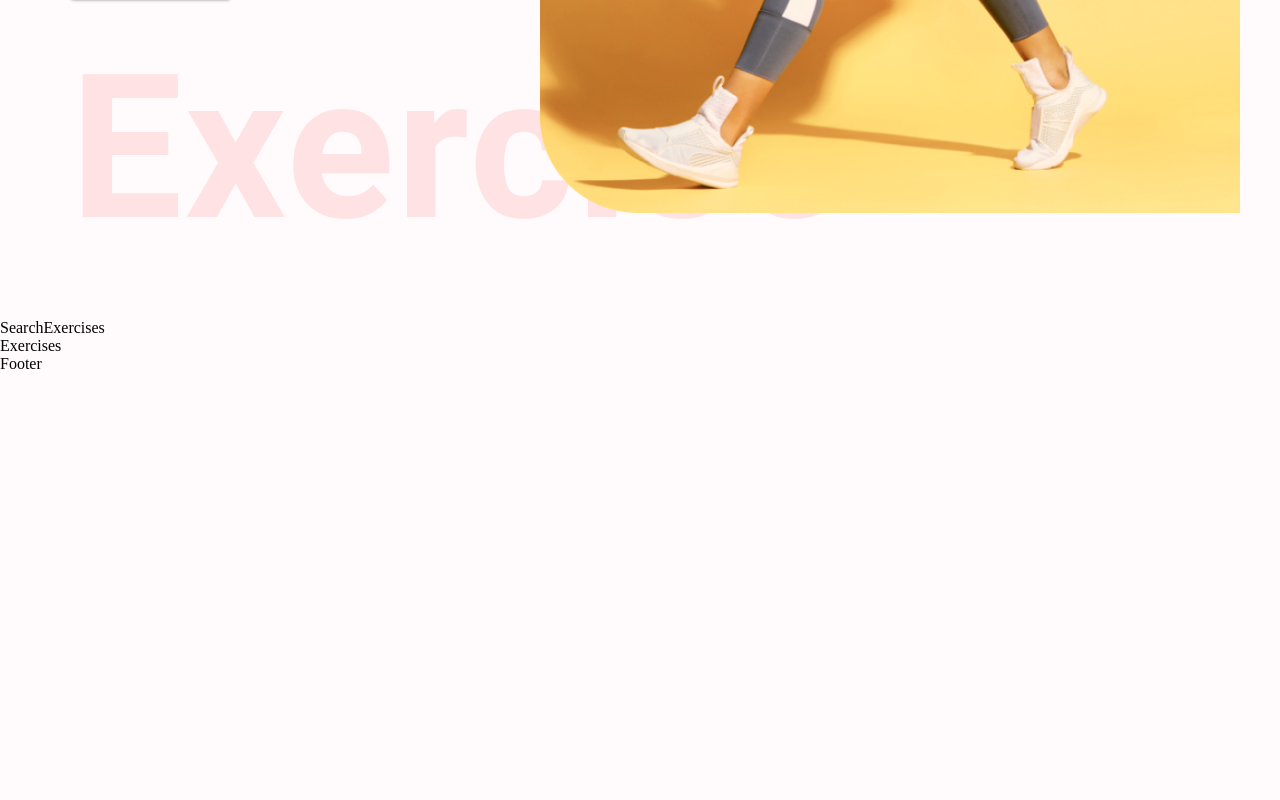
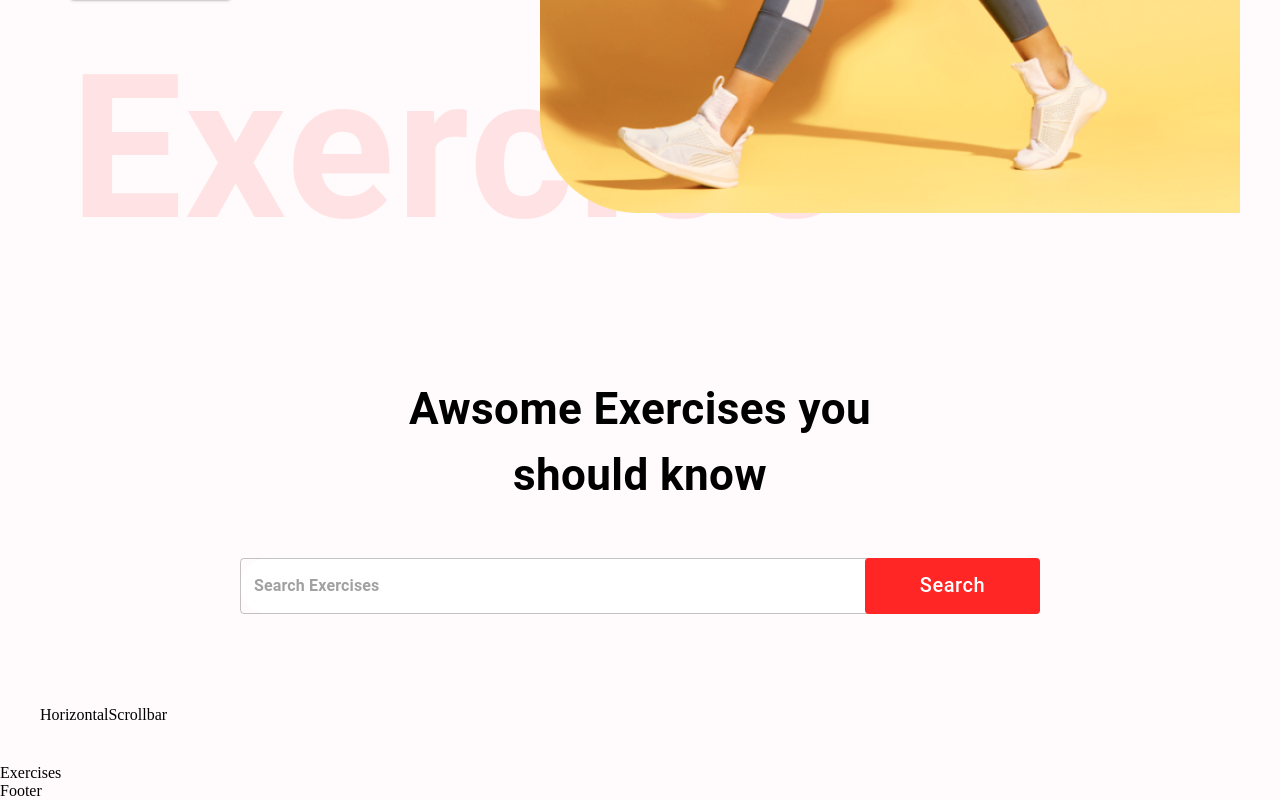
Before and after one commit to Jayrom6525/Gym, a React (Create React App) app: page / in a window 1280 px wide. Shown: the part 653-1453 px from the top of the page. Before the commit the page ends 1026 px from the top, so only its background shows below. Built offline with nearby package versions, Linux system fonts and the light colour scheme; no server answers.

Commit message:
searchExercises, fetchdata and API created

```diff
--- /dev/null
+++ b/src/components/HorizontalScrollbar.js
@@ -0,0 +1,11 @@
+import React from 'react'
+
+const HorizontalScrollbar = () => {
+  return (
+    <div>
+      HorizontalScrollbar
+    </div>
+  )
+}
+
+export default HorizontalScrollbar
--- a/src/components/SearchExercises.js
+++ b/src/components/SearchExercises.js
@@ -1,10 +1,89 @@
-import React from 'react'
+import React, { useEffect, useState } from 'react';
+import { Box, Button, Stack, TextField, Typography } from '@mui/material';
+import { exerciseOptions, fetchData } from '../utils/fetchData'
+import HorizontalScrollbar from './HorizontalScrollbar';
 
 const SearchExercises = () => {
+  const [search, setSearch] = useState('')
+  const [exercises, setExercises] = useState([]);
+  const [bodyParts, setBodyParts] = useState([]);
+
+  useEffect(() => {
+    const fetchExercisesData = async () => {
+      const bodyPartsData = await fetchData('https://exercisedb.p.rapidapi.com/exercises/bodyPartList',
+      exerciseOptions);
+
+      setBodyParts(['all', ...bodyPartsData]);
+    }
+
+    fetchExercisesData();
+  }, [])
+
+  const handleSearch = async () => {
+    if(search) {
+      const exercisesData = await fetchData(
+      'https://exercisedb.p.rapidapi.com/exercises',
+      exerciseOptions);
+
+        const searchedExercises = exercisesData.filter(
+          (exercise) => exercise.name.toLowerCase().includes(search)
+          || exercise.target.toLowerCase().includes(search)
+          || exercise.equipment.toLowerCase().includes(search)
+          || exercise.bodyPart.toLowerCase().includes(search)
+        );
+
+        setSearch('');
+        setExercises(searchedExercises);
+      }
+  }
+
+
   return (
-    <div>
-      SearchExercises
-    </div>
+    <Stack alignItems="center" mt="37px"
+    justifyContent="center" p="20px">
+      <Typography fontWeight={700}
+      sx={{ fontSize: { lg: '44px', xs: '30px' }}}
+      mb="50px" textAlign="center">
+      Awsome Exercises you <br/>should know</Typography>
+      <Box position="relative" mb="72px">
+        <TextField
+        sx={{
+          input: {
+            fontWeight:'700',
+            border: 'none',
+            borderRadius: '4px'
+          },
+          width: { lg: '800px', xs: '350px'}
+          ,
+          backgroundColor: '#fff',
+          borderRadius: '40px'
+        }}
+        height="76px"
+        value={search}
+        onChange={(e) => setSearch(e.target.value.toLowerCase())}
+        placeholder="Search Exercises"
+        type="text"
+      />
+      <Button className="search-btn"
+      sx={{
+        bgcolor: '#FF2625',
+        color: '#fff',
+        textTransform: 'none',
+        width: { lg: '175px', xs: '80px'},
+        fontSize: { lg: '20px', xs: '14px'},
+        height: '56px',
+        position: "absolute",
+        right: '0'
+      }}
+      onClick={handleSearch}
+      >
+        Search
+      </Button>
+      </Box>
+      <Box sx={{ position: 'relative',width: '100%', p: '20px'}}>
+       <HorizontalScrollbar data={bodyParts} />
+      </Box>
+    </Stack>
   )
 }
 
--- /dev/null
+++ b/src/utils/fetchData.js
@@ -0,0 +1,15 @@
+export const exerciseOptions = {
+  method: 'GET',
+  headers: {
+    'x-rapidapi-key': process.env.REACT_APP_RAPID_API_KEY,
+    'x-rapidapi-host': 'exercisedb.p.rapidapi.com'
+  }
+};
+
+
+export const fetchData = async (url, options) => {
+  const response = await fetch(url, options);
+  const data = await response.json();
+
+  return data;
+}
```
Also changed, not shown: 1 other file (tests, documents, lock files or other folders).
